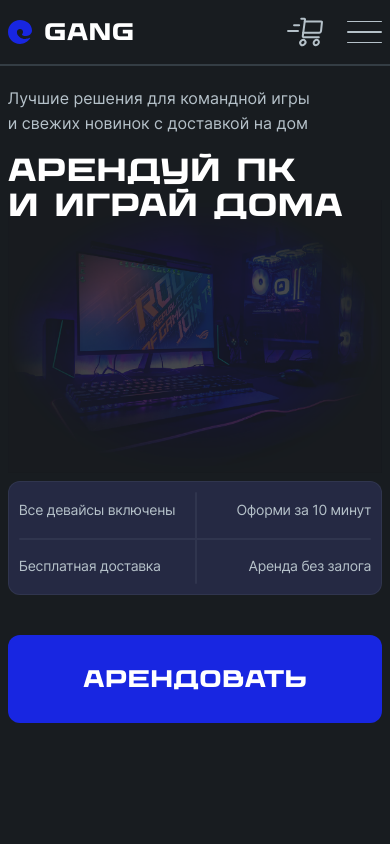
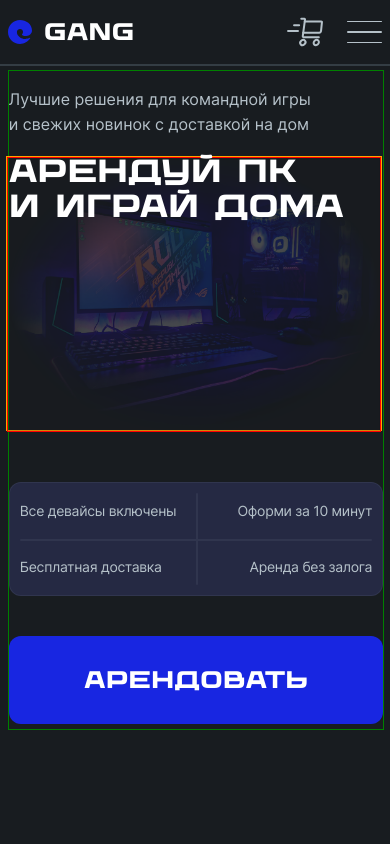
Before and after one commit to LeshWeb/gang-next, a Next.js app: page /mobile in a window 390 px wide. Shown: the top 844 px of the page. Built offline with nearby package versions, Linux system fonts and the light colour scheme.

Commit message:
ReMainAdapted

```diff
--- a/src/app/components/01_Sections/01_Main/Main.module.css
+++ b/src/app/components/01_Sections/01_Main/Main.module.css
@@ -2,13 +2,12 @@
   margin-top: 70px;
   height: 90vh;
   min-width: 100%;
-  /* border: 1px solid green; */
+  border: 1px solid green;
   display: grid;
   grid-template-rows: 4fr 1fr 1fr;
   grid-template-areas: 'a' 'b' 'c';
   gap: 20px;
 }
-
 .main_down {
   display: flex;
   justify-content: space-between;
@@ -16,25 +15,20 @@
   grid-area: c;
   z-index: 2;
 }
-
 .main_bollet {
   grid-area: a;
   align-self: end;
   z-index: 3;
 }
-
 .main_desc {
   max-width: max-content;
-  /* border: 1px solid red; */
   font-family: var(--font-inter);
   color: #b5c1c9;
   font-size: 24px;
   line-height: 1.55;
 }
-
 .main_title {
   max-width: max-content;
-  /* border: 1px solid green; */
   font-family: var(--font-wadik);
   font-weight: 700;
   font-size: 72px;
@@ -42,10 +36,58 @@
   letter-spacing: -0.01em;
   margin: 20px 0 40px 0;
 }
-
+/* SIDEBAR */
+.main_slidebar {
+  display: flex;
+  flex-direction: column;
+  position: absolute;
+  top: 30vh;
+  right: 2vw;
+}
+.slidebar_start,
+.slidebar_end {
+  font-family: var(--font-inter);
+  font-weight: 400;
+  font-size: 20px;
+  color: #fff;
+}
+.main_case {
+  border: 2px solid #343d44;
+  border-radius: 36px;
+  width: 21px;
+  height: 186px;
+  backdrop-filter: blur(20px);
+  background: #181c20;
+  position: relative;
+}
+.main_loading {
+  position: absolute;
+  border-radius: 12px;
+  width: 21px;
+  height: 62px;
+  background-color: #1826e1;
+  transition: 0.4s;
+}
+/* SIDEBAR */
+/* SIDEBAR ADAPTED */
+@media screen and (max-width: 800px) {
+  .main_slidebar {
+    display: none;
+  }
+}
+/* SIDEBAR ADAPTED */
+/* MAIN ADAPTED */
 @media screen and (max-width: 1200px) {
   .main_title {
     font-size: 64px;
+  }
+}
+@media screen and (max-width: 1000px) {
+  .main {
+    gap: 40px;
+  }
+  .main_title {
+    margin: 0;
   }
 }
 @media screen and (max-width: 880px) {
@@ -54,10 +96,8 @@
   }
   .main_title {
     font-size: 54px;
-    margin: 0;
   }
 }
-
 @media screen and (max-width: 800px) {
   .main {
     height: 80vh;
@@ -69,10 +109,8 @@
   }
   .main_title {
     font-size: 40px;
-    margin: 0;
   }
 }
-
 @media screen and (max-width: 600px) {
   .main {
     height: 78vh;
@@ -80,10 +118,14 @@
   .main_down {
     grid-area: b;
   }
-
   .main_bollet {
     grid-area: a;
     align-self: flex-start;
+  }
+}
+@media screen and (max-width: 450px) {
+  .main_title {
+    font-size: 34px;
   }
 }
 @media screen and (max-width: 400px) {
@@ -102,81 +144,3 @@
     font-size: 24px;
   }
 }
-
-/* Sidebar */
-.main_slidebar {
-  display: flex;
-  flex-direction: column;
-  position: absolute;
-  top: 30vh;
-  right: 2vw;
-}
-
-@media screen and (max-width: 800px) {
-  .main_slidebar {
-    display: none;
-  }
-}
-
-@media screen and (max-width: 1250px) {
-  .main_slidebar {
-    top: 40vh;
-  }
-}
-
-.slidebar_start,
-.slidebar_end {
-  font-family: var(--font-inter);
-  font-weight: 400;
-  font-size: 20px;
-  color: #fff;
-}
-
-.main_case {
-  border: 2px solid #343d44;
-  border-radius: 36px;
-  width: 21px;
-  height: 186px;
-  backdrop-filter: blur(20px);
-  background: #181c20;
-  position: relative;
-}
-
-.main_loading {
-  position: absolute;
-  border-radius: 12px;
-  width: 21px;
-  height: 62px;
-  background-color: #1826e1;
-  transition: 0.4s;
-}
-@media screen and (max-width: 1000px) {
-  .main {
-    gap: 40px;
-    /* height: 60vh; */
-  }
-  .main_title {
-    margin: 0;
-  }
-}
-
-@media screen and (max-width: 800px) {
-  .main {
-    gap: 40px;
-    /* height: 60vh; */
-  }
-  .main_title {
-    margin: 0;
-  }
-}
-
-/* почистить */
-@media screen and (max-width: 1000px) {
-  .main {
-    gap: 40px;
-    /* height: 60vh; */
-  }
-  .main_title {
-    margin: 0;
-  }
-}
--- a/src/app/components/01_Sections/01_Main/Swiper.module.css
+++ b/src/app/components/01_Sections/01_Main/Swiper.module.css
@@ -3,41 +3,52 @@
   position: absolute;
   z-index: 1;
   display: flex;
-  width: 75vw;
+  width: 80vw;
   height: 90vh;
-  /* border: 1px solid orange; */
+  border: 1px solid orange;
   right: 2vw;
 }
 .swiper {
-  width: 75vw;
-  height: 90vh;
+  border: 1px solid red;
+  width: 100%;
+  height: 100%;
+}
+
+@media screen and (max-width: 1200px) {
+  .swiper_view {
+    width: 90vw;
+    height: 90vh;
+  }
+  /* .swiper {
+    width: 90vw;
+    height: 90vh;
+  } */
 }
 
 @media screen and (max-width: 1000px) {
   .swiper_view {
-    top: 10vh;
+    top: 70px;
+    height: 80vh;
+  }
+  /* .swiper {
     height: 80vh;
     width: 90vw;
-  }
-  .swiper {
-    height: 80vh;
-    width: 90vw;
-  }
+  } */
 }
 @media screen and (max-width: 860px) {
   .swiper_view {
     width: 96vw;
-    height: 70vh;
-    top: 20vh;
+    /* height: 70vh; */
+    /* top: 20vh; */
   }
-  .swiper {
+  /* .swiper {
     width: 96vw;
     height: 70vh;
-  }
+  } */
 }
 @media screen and (max-width: 800px) {
   .swiper_view {
-    top: 10vh;
+    /* top: 10vh; */
   }
 }
 @media screen and (max-width: 650px) {
@@ -45,9 +56,9 @@
     top: 20vw;
     height: 70vw;
   }
-  .swiper {
+  /* .swiper {
     height: 70vw;
-  }
+  } */
 }
 @media screen and (max-width: 600px) {
   .swiper_view {
@@ -56,7 +67,17 @@
 }
 @media screen and (max-width: 500px) {
   .swiper_view {
-    top: 200px;
+    top: 40vw;
+  }
+}
+@media screen and (max-width: 380px) {
+  .swiper_view {
+    top: calc(55vw + 30px);
+  }
+}
+@media screen and (max-width: 330px) {
+  .swiper_view {
+    top: calc(55vw + 60px);
   }
 }
 /* SWIPER */
--- a/src/app/components/Under/Under.module.css
+++ b/src/app/components/Under/Under.module.css
@@ -162,3 +162,9 @@
     font-size: 14px;
   }
 }
+
+@media screen and (max-width: 350px) {
+  .under__text {
+    font-size: 12px;
+  }
+}
```
